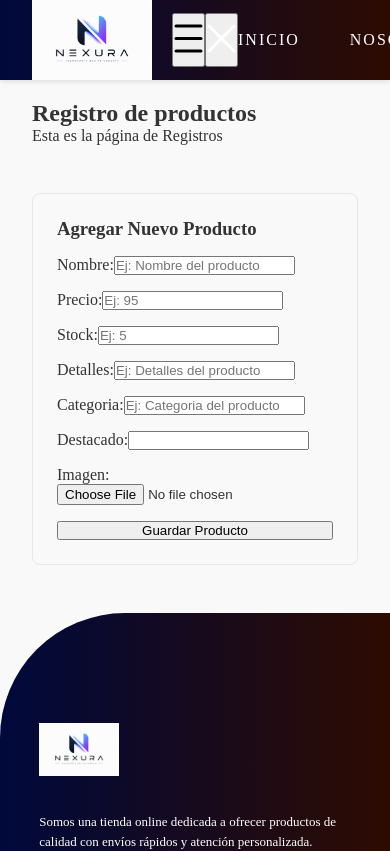
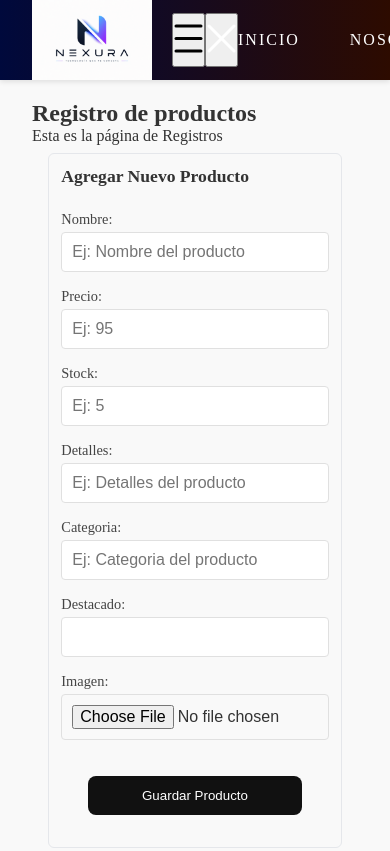
Before and after one commit to cantoralcesar/eccomerce, a React (Vite) app: page /register-product in a window 390 px wide. Shown: the top 851 px of the page. Built offline with nearby package versions, Linux system fonts and the light colour scheme; no server answers.

Commit message:
modificando estilos de registro de producto

```diff
--- a/src/admin/productForm/ProductForm.jsx
+++ b/src/admin/productForm/ProductForm.jsx
@@ -87,7 +87,7 @@ function ProductForm({ formData, handleChange, handleShipment, handleChangeImage
             <button
                 type="submit"
                 disabled={loading}
-                className={styles.addButton}
+                className={styles.addBtnProduct}
                 >{
                     loading ? "Subiendo imagen": "Guardar Producto"
                 }
--- a/src/admin/productForm/ProductForm.module.css
+++ b/src/admin/productForm/ProductForm.module.css
@@ -8,3 +8,99 @@
     gap: 16px;
     border: 1.5px solid var(--color-border-card);
 }
+
+
+.prodForm h3 {
+    margin: 0 0 8px 0;
+    color: var(--color-texto);
+    font-size: 1.25rem;
+}
+
+.prodForm div {
+    display: flex;
+    align-items: center;
+    gap: 8px;
+}
+
+.prodForm label {
+    min-width: 140px;
+    font-weight: 500;
+    color: #444;
+}
+
+.prodForm input {
+    flex: 1;
+    padding: 6px 10px;
+    border: 1px solid var(--color-border-input);
+    border-radius: 4px;
+    font-size: 0.9rem;
+}
+
+.addBtnProduct {
+    display: block;
+    margin: 20px auto;    /* auto en los lados lo centra horizontalmente */
+    width: 80%;
+    padding: 0.75rem;
+    background-color: var(--color-btn);
+    color: white;
+    border: none;
+    border-radius: 8px;
+    cursor: pointer;
+    transition: background 0.2s;
+}
+
+.addBtnProduct:hover {
+    background-color: var(--color-btn-hover);
+}
+
+/* ============================
+    RESPONSIVE
+   ============================ */
+
+/* Tablets y móviles grandes */
+@media (max-width: 768px) {
+    .prodForm {
+        margin: 1.5rem auto;
+        padding: 1rem;
+        max-width: 90%;
+    }
+
+    .prodForm div {
+        flex-direction: column;   /* Label arriba, input abajo */
+        align-items: flex-start;  /* Alineados a la izquierda */
+        gap: 4px;
+    }
+
+    .prodForm label {
+        min-width: auto;          /* Quita el ancho fijo */
+        font-size: 0.9rem;
+    }
+
+    .prodForm input {
+        width: 100%;              /* Input ocupa todo el ancho */
+        padding: 10px;
+        font-size: 1rem;          /* Evita zoom en iOS */
+    }
+
+    .prodForm {
+        padding: 14px;
+        font-size: 1rem;
+    }
+}
+
+/* Móviles pequeños */
+@media (max-width: 480px) {
+    .prodForm {
+        margin: 0.5rem auto;
+        padding: 0.75rem;
+        border-radius: 0;         /* Opcional: bordes planos en móvil */
+    }
+
+    .prodForm h3 {
+        font-size: 1.1rem;
+    }
+
+    .prodForm {
+        border-radius: 6px;
+    }
+}
--- a/src/pages/Products.jsx
+++ b/src/pages/Products.jsx
@@ -50,6 +50,7 @@ function Products() {
                     snapshot.docs.map((doc) => ({
                         ...doc.data(),
                         docId: doc.id, // id automático de Firestore
+
                     }))
                 );
                 setLoading(false);
```
